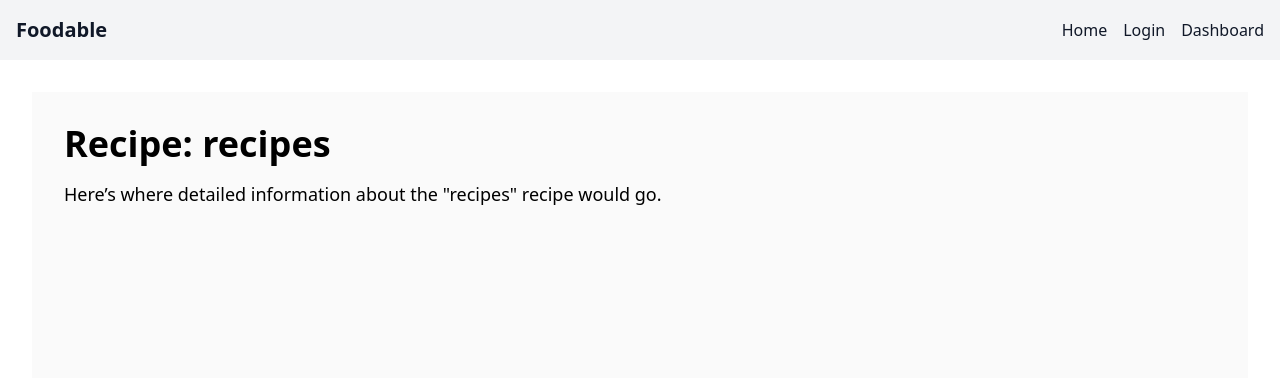
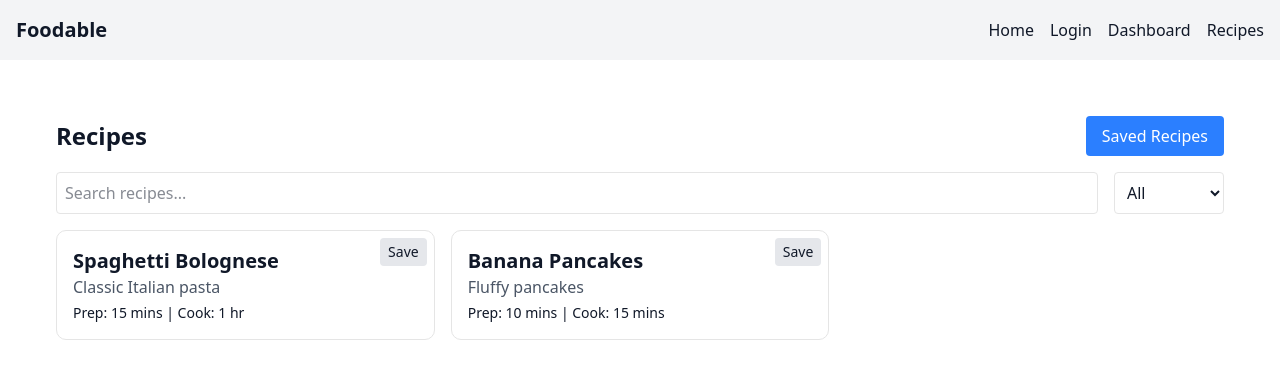
Before and after one commit to ran-cho/foodable-frontend, a Next.js app: page /recipes in a window 1280 px wide. Shown: the top 378 px of the page. Built offline with nearby package versions, Linux system fonts and the light colour scheme.

Commit message:
Recipes page and features implementation

```diff
--- /dev/null
+++ b/app/recipes/[id]/page.tsx
@@ -0,0 +1,25 @@
+import { Recipe } from "../../../types";
+
+interface RecipePageProps {
+  params: { id: string };
+}
+
+export default function RecipeDetailPage({ params }: RecipePageProps) {
+  // Normally fetch from API using params.id
+  const recipe: Recipe = {
+    id: Number(params.id),
+    name: "Spaghetti Bolognese",
+    description: "Classic Italian pasta",
+    prepTime: "15 mins",
+    cookTime: "1 hr",
+  };
+
+  return (
+    <div className="p-6">
+      <h1 className="text-2xl font-bold">{recipe.name}</h1>
+      <p>{recipe.description}</p>
+      <p>Prep: {recipe.prepTime}</p>
+      <p>Cook: {recipe.cookTime}</p>
+    </div>
+  );
+}
--- /dev/null
+++ b/app/recipes/page.tsx
@@ -0,0 +1,82 @@
+"use client";
+
+import { useState } from "react";
+import Link from "next/link";
+import RecipeList from "@components/ui/RecipeList";
+import { Recipe } from "@types";
+
+export default function RecipesPage() {
+  const sampleRecipes: Recipe[] = [
+    {
+      id: 1,
+      name: "Spaghetti Bolognese",
+      description: "Classic Italian pasta",
+      prepTime: "15 mins",
+      cookTime: "1 hr",
+      ingredients: ["spaghetti", "ground beef", "tomato sauce"],
+      category: "Dinner",
+    },
+    {
+      id: 2,
+      name: "Banana Pancakes",
+      description: "Fluffy pancakes",
+      prepTime: "10 mins",
+      cookTime: "15 mins",
+      ingredients: ["banana", "flour", "milk"],
+      category: "Breakfast",
+    },
+  ];
+
+  const [search, setSearch] = useState("");
+  const [categoryFilter, setCategoryFilter] = useState<string>("All");
+
+  const filteredRecipes = sampleRecipes.filter((recipe) => {
+    const matchesSearch =
+      recipe.name.toLowerCase().includes(search.toLowerCase()) ||
+      recipe.ingredients?.some((ing) =>
+        ing.toLowerCase().includes(search.toLowerCase())
+      );
+
+    const matchesCategory =
+      categoryFilter === "All" || recipe.category === categoryFilter;
+
+    return matchesSearch && matchesCategory;
+  });
+
+  return (
+    <div className="p-6">
+      <div className="flex justify-between items-center mb-4">
+        <h1 className="text-2xl font-bold">Recipes</h1>
+        <Link
+          href="/recipes/saved"
+          className="bg-blue-500 text-white px-4 py-2 rounded hover:bg-blue-600"
+        >
+          Saved Recipes
+        </Link>
+      </div>
+
+      <div className="flex gap-4 mb-4">
+        <input
+          type="text"
+          placeholder="Search recipes..."
+          value={search}
+          onChange={(e) => setSearch(e.target.value)}
+          className="border p-2 rounded flex-1"
+        />
+
+        <select
+          value={categoryFilter}
+          onChange={(e) => setCategoryFilter(e.target.value)}
+          className="border p-2 rounded"
+        >
+          <option value="All">All</option>
+          <option value="Breakfast">Breakfast</option>
+          <option value="Lunch">Lunch</option>
+          <option value="Dinner">Dinner</option>
+        </select>
+      </div>
+
+      <RecipeList recipes={filteredRecipes} />
+    </div>
+  );
+}
--- /dev/null
+++ b/app/recipes/saved/page.tsx
@@ -0,0 +1,25 @@
+"use client";
+
+import { useState, useEffect } from "react";
+import RecipeList from "@components/ui/RecipeList";
+import { Recipe } from "@types";
+
+export default function SavedRecipesPage() {
+  const [recipes, setRecipes] = useState<Recipe[]>([]);
+
+  useEffect(() => {
+    const savedRecipes: Recipe[] = JSON.parse(localStorage.getItem("savedRecipes") || "[]");
+    setRecipes(savedRecipes);
+  }, []);
+
+  if (recipes.length === 0) {
+    return <p className="p-6">You haven’t saved any recipes yet.</p>;
+  }
+
+  return (
+    <div className="p-6">
+      <h1 className="text-2xl font-bold mb-4">Saved Recipes</h1>
+      <RecipeList recipes={recipes} />
+    </div>
+  );
+}
--- /dev/null
+++ b/components/ui/RecipeCard.tsx
@@ -0,0 +1,55 @@
+"use client";
+
+import Link from "next/link";
+import { useState, useEffect } from "react";
+import { Recipe } from "@types";
+
+interface RecipeCardProps {
+  recipe: Recipe;
+}
+
+export default function RecipeCard({ recipe }: RecipeCardProps) {
+  const [saved, setSaved] = useState(false);
+
+  // Check if the recipe is already saved
+  useEffect(() => {
+    const savedRecipes: Recipe[] = JSON.parse(localStorage.getItem("savedRecipes") || "[]");
+    setSaved(savedRecipes.some((r) => r.id === recipe.id));
+  }, [recipe.id]);
+
+  const toggleSave = (e: React.MouseEvent) => {
+    e.preventDefault();
+    const savedRecipes: Recipe[] = JSON.parse(localStorage.getItem("savedRecipes") || "[]");
+
+    if (saved) {
+      const updated = savedRecipes.filter((r) => r.id !== recipe.id);
+      localStorage.setItem("savedRecipes", JSON.stringify(updated));
+      setSaved(false);
+    } else {
+      localStorage.setItem("savedRecipes", JSON.stringify([...savedRecipes, recipe]));
+      setSaved(true);
+    }
+  };
+
+  return (
+    <Link href={`/recipes/${recipe.id}`} className="relative block">
+      <div className="border rounded-lg p-4 hover:shadow-lg cursor-pointer transition">
+        <h2 className="text-xl font-bold">{recipe.name}</h2>
+        <p className="text-gray-600">{recipe.description}</p>
+        <p className="text-sm mt-1">
+          Prep: {recipe.prepTime} | Cook: {recipe.cookTime}
+        </p>
+
+        {/* Save button */}
+        <button
+          onClick={toggleSave}
+          className={`absolute top-2 right-2 px-2 py-1 rounded text-sm ${
+            saved ? "bg-green-500 text-white" : "bg-gray-200"
+          }`}
+        >
+          {saved ? "Saved" : "Save"}
+        </button>
+      </div>
+    </Link>
+  );
+}
--- /dev/null
+++ b/components/ui/RecipeList.tsx
@@ -0,0 +1,20 @@
+import RecipeCard from "./RecipeCard";
+import { Recipe } from 'types';
+
+interface RecipeListProps {
+  recipes: Recipe[];
+}
+
+export default function RecipeList({ recipes }: RecipeListProps) {
+  if (!recipes || recipes.length === 0) {
+    return <p>No recipes found.</p>;
+  }
+
+  return (
+    <div className="grid grid-cols-1 sm:grid-cols-2 md:grid-cols-3 gap-4">
+      {recipes.map((recipe) => (
+        <RecipeCard key={recipe.id} recipe={recipe} />
+      ))}
+    </div>
+  );
+}
--- a/components/ui/navbar.tsx
+++ b/components/ui/navbar.tsx
@@ -8,6 +8,7 @@ export default function Navbar() {
         <Link href="/">Home</Link>
         <Link href="/login">Login</Link>
         <Link href="/dashboard">Dashboard</Link>
+        <Link href="/recipes">Recipes</Link>
       </div>
     </nav>
   );
--- /dev/null
+++ b/types.ts
@@ -0,0 +1,9 @@
+export interface Recipe {
+  id: number;
+  name: string;
+  description: string;
+  prepTime: string;
+  cookTime: string;
+  ingredients?: string[];
+  category?: "Breakfast" | "Lunch" | "Dinner";
+}
```
Also changed, not shown: tsconfig.json (+19 -8 lines), app/page.tsx (line endings or trailing spaces), 2 other files (tests, documents, lock files or other folders).
